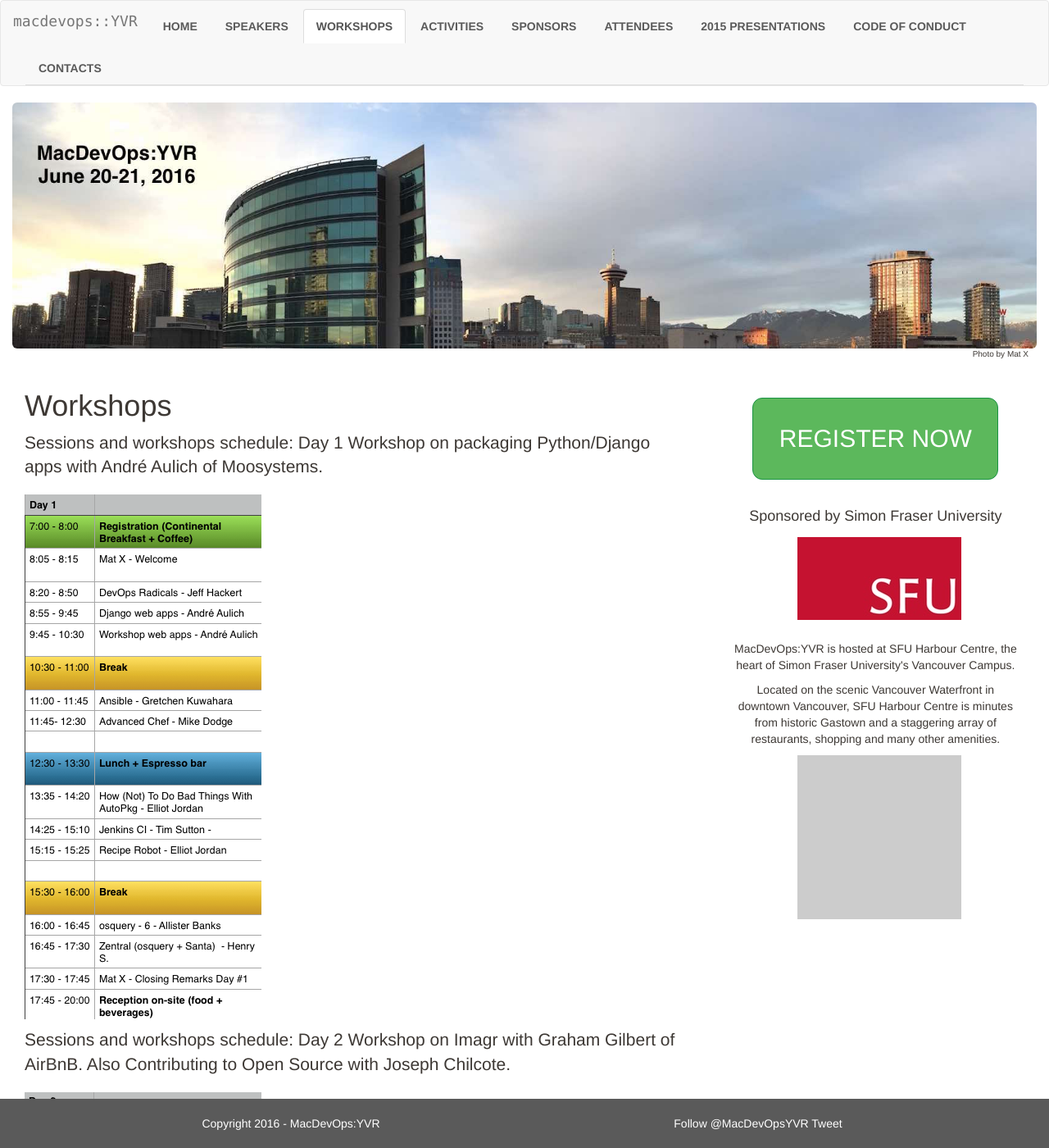
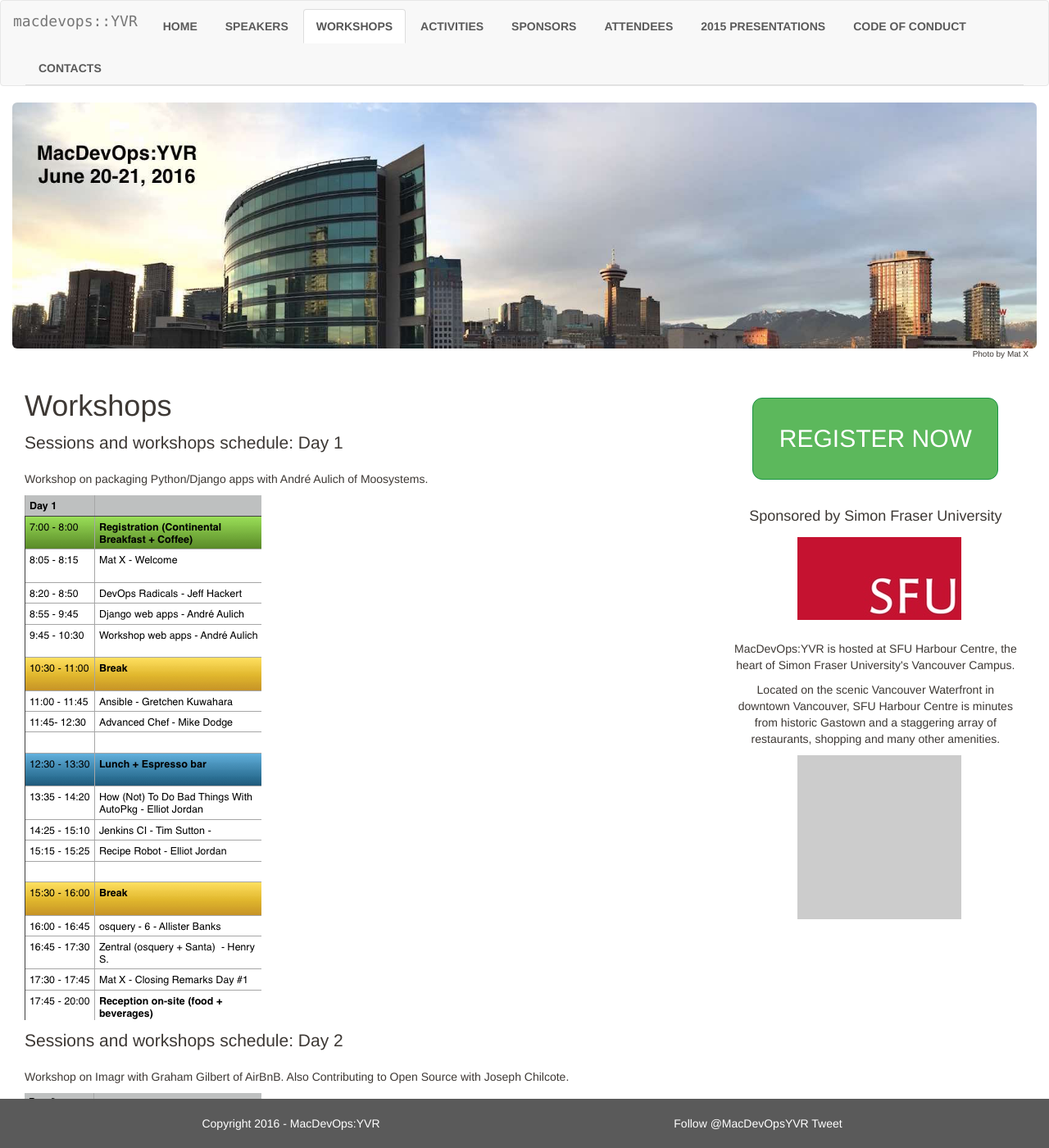
Before and after one commit to macdevopsyvr/macdevopsyvr.github.io, a Jekyll site: the page built from workshops/index.md, in a window 1280 px wide and 1400 px high. Shown: the whole window at 82% size. Built offline with Jekyll 4.4.1, drawn with Linux system fonts in a browser that asks for light colours; comment, search, counter and statistics services are not loaded.

Commit message:
Tidy P
Para graph?

```diff
--- a/workshops/index.md
+++ b/workshops/index.md
@@ -9,7 +9,8 @@
 <p class="lead">
 
 Sessions and workshops schedule: Day 1
-
+</p>
+<p>
 Workshop on packaging Python/Django apps with André Aulich of Moosystems.
 </p>
 <p>
@@ -17,8 +18,8 @@
 <p class="lead">
 
 Sessions and workshops schedule: Day 2
-
-Workshop on Imagr with Graham Gilbert of AirBnB. Also Contributing to Open Source with Joseph Chilcote.
+</p>
+<p>Workshop on Imagr with Graham Gilbert of AirBnB. Also Contributing to Open Source with Joseph Chilcote.
 </p>
 <p>
 <img src="/assets/MacDevOpsYVR2016-Sched_DayTwo_v2.png">
```
